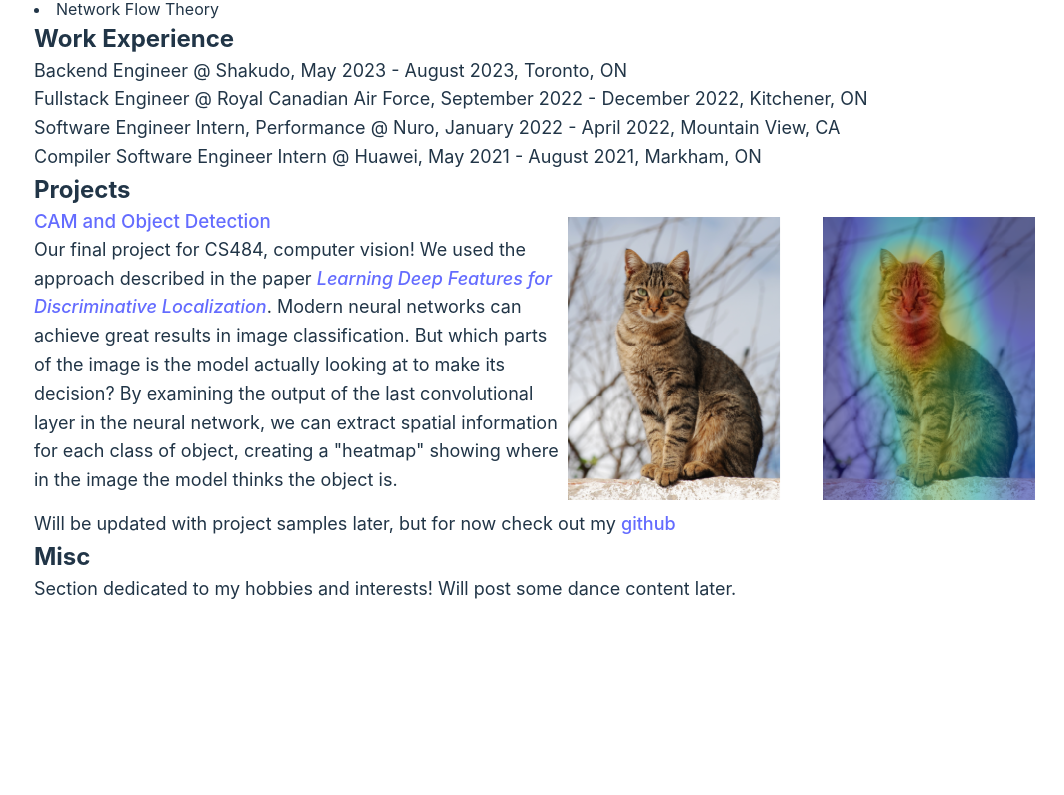
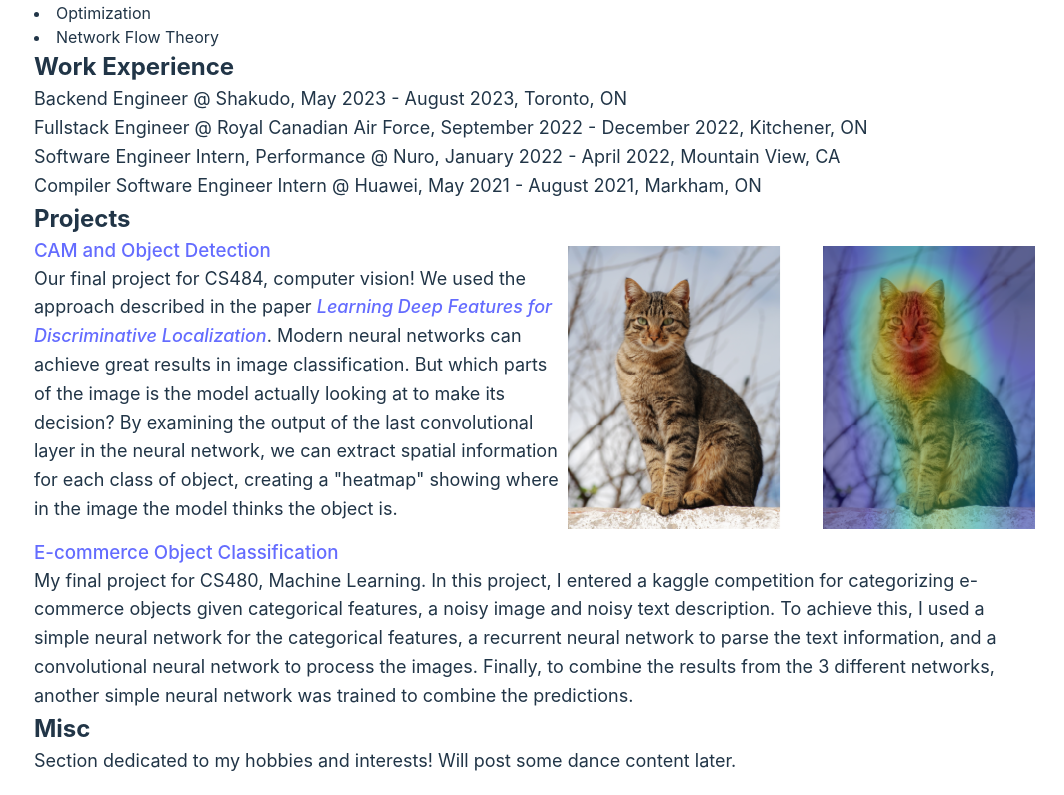
Before and after one commit to benlin1221/benlin1221.github.io, a React (Vite) app: page / in a window 1280 px wide. Shown: the part 674-1469 px from the top of the page, without its empty margins (216-1280 px from the left). Before the commit the page ends 1297 px from the top, so only its background shows below. Built offline with nearby package versions, Linux system fonts and the light colour scheme.

Commit message:
added 480 project

```diff
--- a/src/App.jsx
+++ b/src/App.jsx
@@ -15,8 +15,8 @@ function App() {
               My interests include Computer Vision, Machine Learning, Artificial Intelligence, Graphics, and Game Theory.
               I have interned previously at Huawei, Nuro, the Royal Canadian Air Force, and Shakudo.
               Apart from schooling and my professional career, I am a dancer, currently a part of <a href='https://www.instagram.com/syncflow.co/'>FLOW</a>, a pre-competitive dance team based in Toronto.
-              I was previously a part of <a href='https://www.instagram.com/uw.origins/'>UW Origins</a>, competed at REACH dance competition, president of <a href='https://www.instagram.com/uwhiphop/'>UW Hip Hop</a>,
-              and performed at FEVER AFTER DARK in November 2024.
+              I was previously a part of <a href='https://www.instagram.com/uw.origins/'>UW Origins</a>, a competitive dance team based out of the University of Waterloo,
+              and president of <a href='https://www.instagram.com/uwhiphop/'>UW Hip Hop</a>, a social dance club focused on Hip-Hop dance, and one of the largest clubs on campus by membership.
             </p>
           </section>
           <section id='education'>
@@ -64,7 +64,13 @@ function App() {
               </div>
               <img src={cat} padding='5px'/>
             </div>
-            <p>Will be updated with project samples later, but for now check out my <a href='https://github.com/benlin1221'>github</a></p>
+            <h3><a href='https://github.com/benlin1221/CS480-final/tree/main'>E-commerce Object Classification</a></h3>
+            <p>
+              My final project for CS480, Machine Learning.
+              In this project, I entered a kaggle competition for categorizing e-commerce objects given categorical features, a noisy image and noisy text description.
+              To achieve this, I used a simple neural network for the categorical features, a recurrent neural network to parse the text information, and a convolutional neural network to process the images.
+              Finally, to combine the results from the 3 different networks, another simple neural network was trained to combine the predictions.
+            </p>
           </section>
           <section id='misc'>
             <h2>Misc</h2>
```
